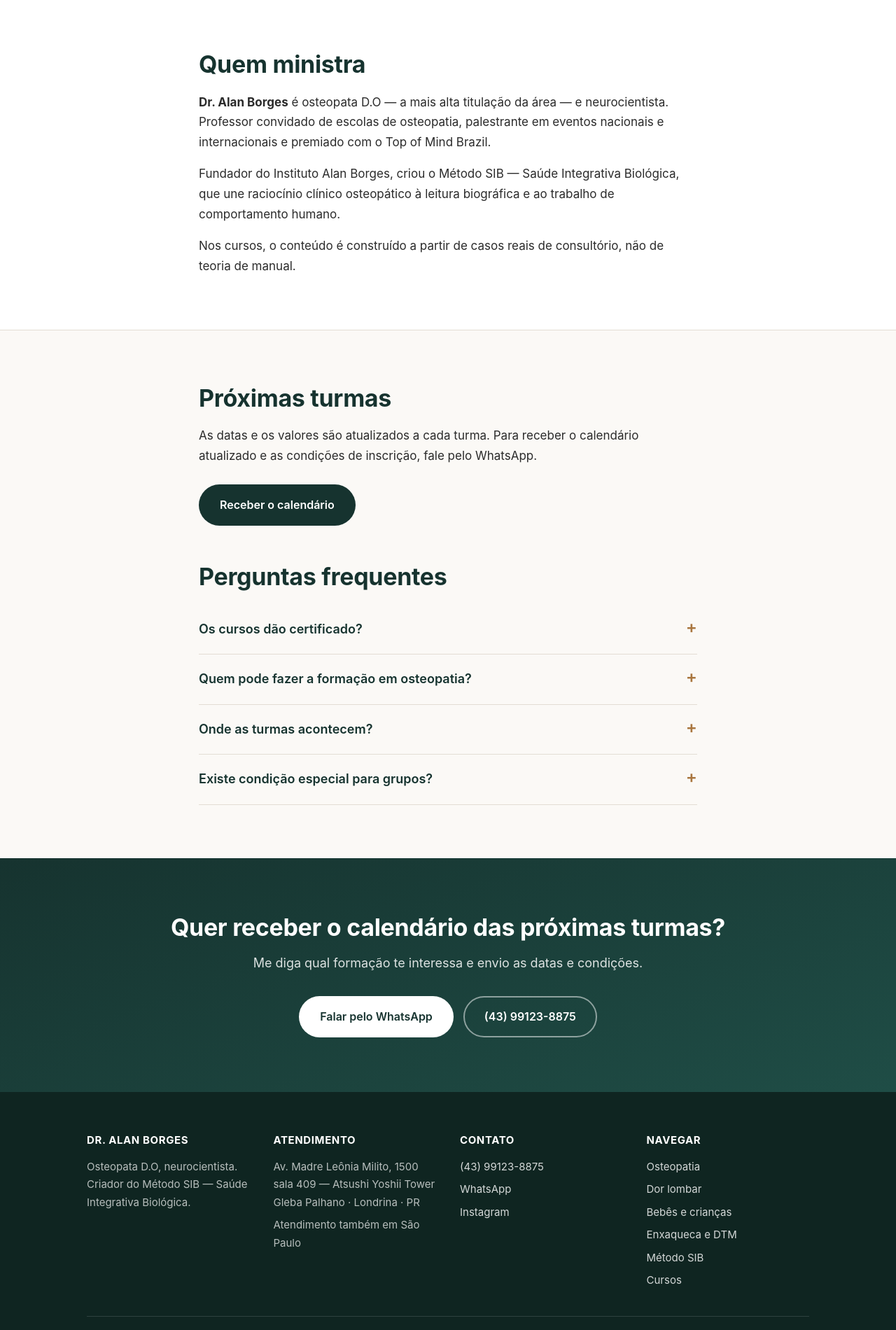
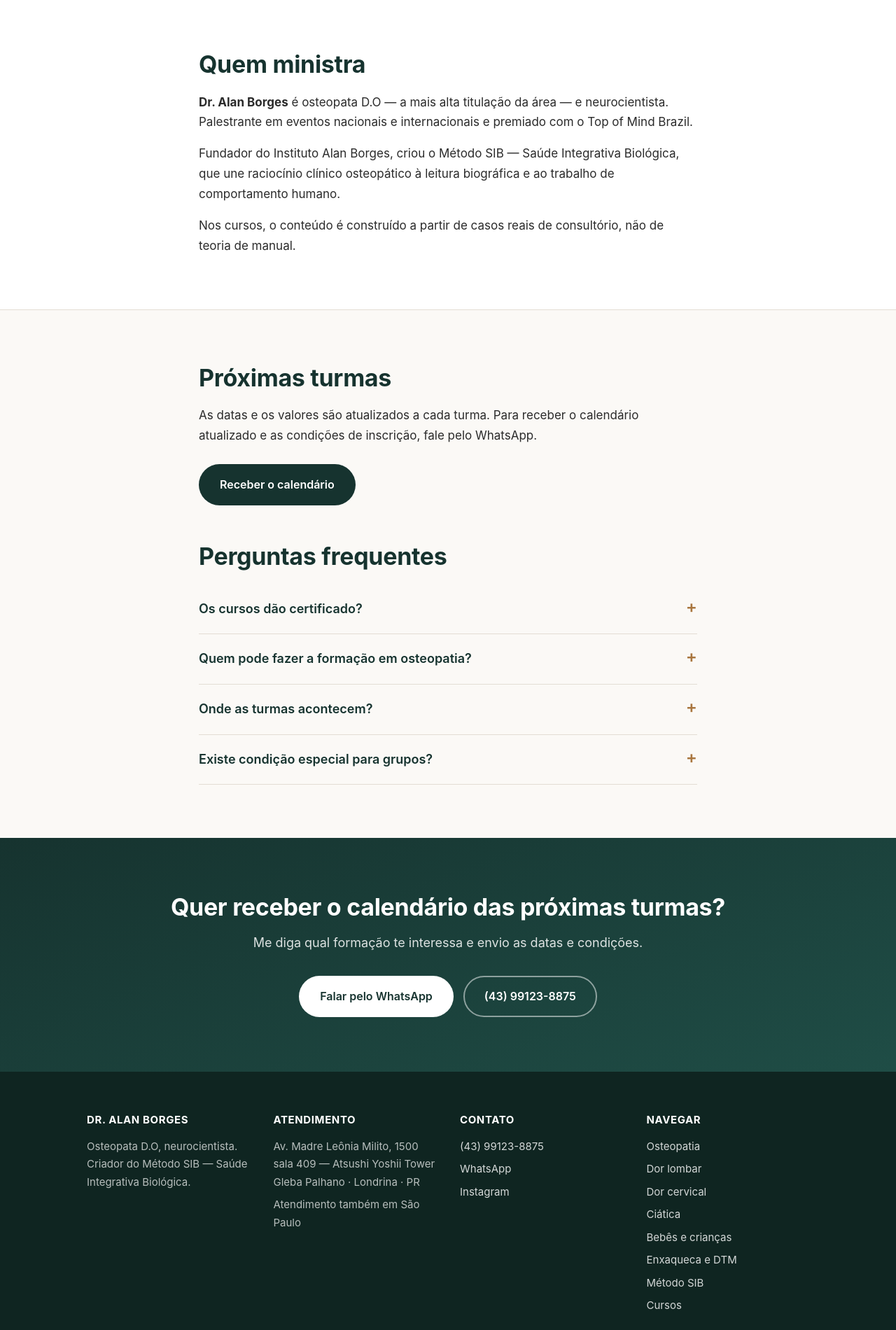
Before and after one commit to dralanborges-crypto/site-dralanborges, a plain HTML site: page cursos.html in a window 1280 px wide. Shown: the part 1200-3100 px from the top of the page at 70% size. Drawn offline with Linux system fonts and the light colour scheme.

Commit message:
Cursos: remove vínculo com escolas de osteopatia, ajusta navegação

```diff
--- a/cursos.html
+++ b/cursos.html
@@ -7,6 +7,10 @@
 <meta name="description" content="Formação em osteopatia, cursos de terapia manual e o treinamento SIB com Dr. Alan Borges, osteopata D.O e neurocientista. Turmas em Londrina e São Paulo.">
 <link rel="canonical" href="https://dralanborges.com.br/cursos.html">
 <link rel="stylesheet" href="estilo.css">
+<link rel="icon" href="favicon.ico" sizes="any">
+<link rel="icon" type="image/svg+xml" href="favicon.svg">
+<link rel="apple-touch-icon" href="apple-touch-icon.png">
+<link rel="manifest" href="manifest.json">
 <meta property="og:title" content="Cursos e formação | Dr. Alan Borges">
 <meta property="og:description" content="Formação em osteopatia, terapia manual e treinamento SIB.">
 <meta property="og:type" content="article">
@@ -72,7 +76,7 @@
 <section class="alt">
   <div class="wrap wrap-estreito">
     <h2>Quem ministra</h2>
-    <p><strong>Dr. Alan Borges</strong> é osteopata D.O — a mais alta titulação da área — e neurocientista. Professor convidado de escolas de osteopatia, palestrante em eventos nacionais e internacionais e premiado com o Top of Mind Brazil.</p>
+    <p><strong>Dr. Alan Borges</strong> é osteopata D.O — a mais alta titulação da área — e neurocientista. Palestrante em eventos nacionais e internacionais e premiado com o Top of Mind Brazil.</p>
     <p>Fundador do Instituto Alan Borges, criou o Método SIB — Saúde Integrativa Biológica, que une raciocínio clínico osteopático à leitura biográfica e ao trabalho de comportamento humano.</p>
     <p>Nos cursos, o conteúdo é construído a partir de casos reais de consultório, não de teoria de manual.</p>
   </div>
@@ -150,6 +154,8 @@
         <ul>
           <li><a href="osteopatia.html">Osteopatia</a></li>
           <li><a href="dor-lombar.html">Dor lombar</a></li>
+          <li><a href="dor-cervical.html">Dor cervical</a></li>
+          <li><a href="ciatica.html">Ciática</a></li>
           <li><a href="osteopatia-pediatrica.html">Bebês e crianças</a></li>
           <li><a href="enxaqueca-dtm.html">Enxaqueca e DTM</a></li>
           <li><a href="metodo-sib.html">Método SIB</a></li>
```
